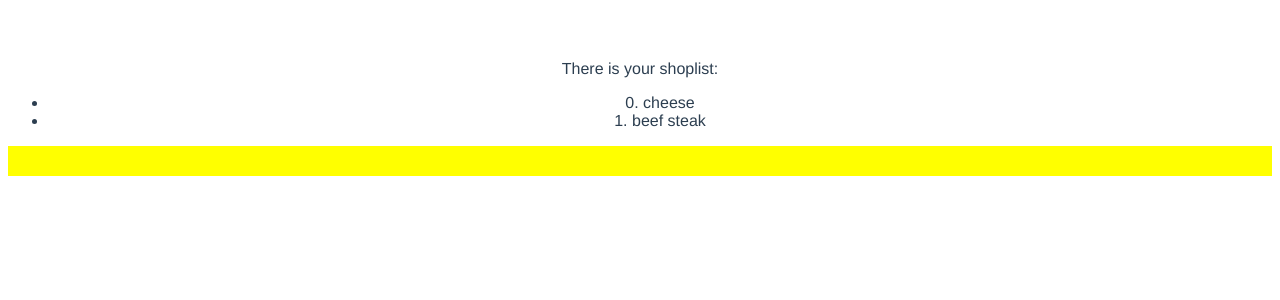
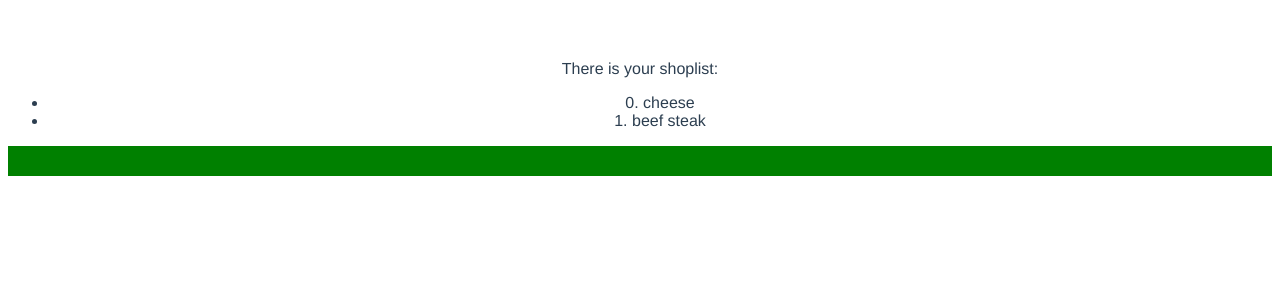
Before and after one commit to galdranorn/vuejs-shoplist, a Vue app: page / in a window 1280 px wide. Shown: the top 300 px of the page. Built offline with nearby package versions, Linux system fonts and the light colour scheme.

Commit message:
Learn styling by data()

```diff
--- a/src/components/Shoplist.vue
+++ b/src/components/Shoplist.vue
@@ -6,7 +6,7 @@
       <ul class="shoplist">
         <li v-for="(data, index) in shoplist" :key='index'> {{ index }}. {{ data.product }}</li>
       </ul>
-      <div v-bind:class="{ alert: showAlert, 'hello': showHello }"></div>
+      <div v-bind:style="{ backgroundColor: bgClr, widht: bgWth, height: bgHth }"></div>
     </div>
   </div>
 </template>
@@ -20,8 +20,9 @@ export default {
         { "product": "cheese" },
         { "product": "beef steak" },
       ],
-      showAlert: true,
-      showHello: false, // change to true to make background red
+      bgClr: 'green',
+      bgWth: '100%',
+      bgHth: '30px',
     }
   }
 }
@@ -30,7 +31,7 @@ export default {
 <!-- Add "scoped" attribute to limit CSS to this component only -->
 <style scoped>
   .alert {
-    background-color: yellow;
+    background-color: rgb(179, 179, 121);
     width: 100%;
     height: 30px;
   }
```
